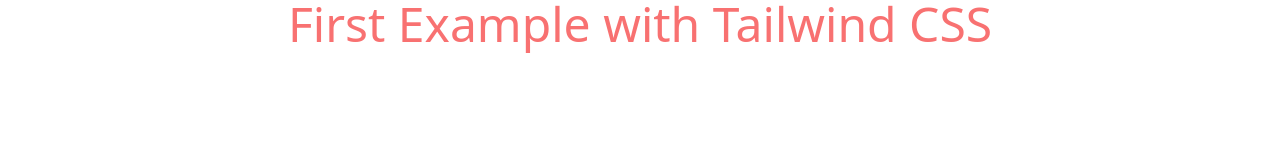
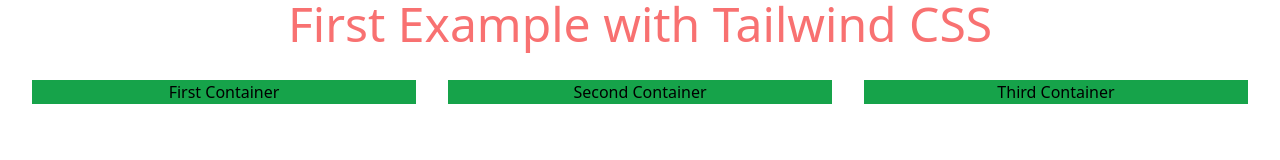
Before and after one commit to Reda-Hammada/Veille-Technologique, a plain HTML site: page tailwind-css/public/example1.html in a window 1280 px wide. Drawn offline with nearby package versions, Linux system fonts and the light colour scheme.

Commit message:
Example tailwind css finished

```diff
--- a/tailwind-css/public/example1.html
+++ b/tailwind-css/public/example1.html
@@ -13,10 +13,10 @@
         <h1 class="text-red-400 text-center text-5xl">First Example with Tailwind CSS</h1>
     </header>
     <main>
-        <section>
-            <div></div>
-            <div></div>
-            <div></div>
+        <section class="flex justify- mt-8">
+            <div class="flex-auto bg-green-600 w-1/4 ml-8  text-center  		">First Container</div>
+            <div class="flex-auto bg-green-600 w-1/4 ml-8	text-center 		">Second Container</div>
+            <div class="flex-auto bg-green-600 w-1/4 ml-8	mr-8  text-center 		">Third Container</div>
         </section>
     </main>
 </body>
```
